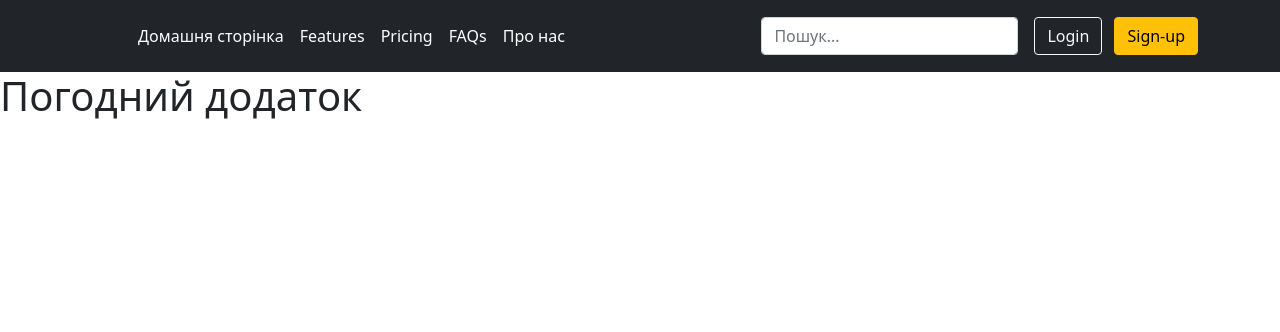
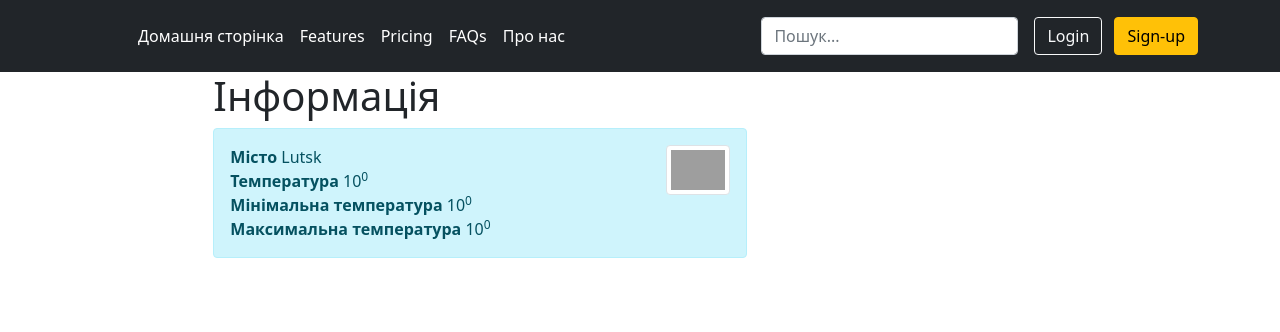
Before and after one commit to romaoksenyuk/weather_app, a Django app: page / in a window 1280 px wide. Shown: the top 332 px of the page. Run offline with Django 3.2, Linux system fonts and the light colour scheme; tables that the repository leaves empty hold one stand-in row (values such as "Sample post"); a database or web service that is not in the repository returns one stand-in record (values such as "Sample title"); data that the repository does not hold is empty; grey boxes are pictures that could not be loaded.

Commit message:
output info

```diff
--- a/weather/templates/index.html
+++ b/weather/templates/index.html
@@ -35,7 +35,22 @@
       </div>
     </div>
   </header>
-<h1>Погодний додаток</h1>
+ <div class="col-5 offset-2">
+            <h1>Інформація</h1>
+            <div class="alert alert-info">
+                <div class="row">
+                <div class="col-9">
+            <b>Місто</b> {{ info.city }}<br>
+                <b>Температура</b> {{ info.temp }}<sup>0</sup><br>
+                <b>Мінімальна температура</b> {{ info.temp_min }}<sup>0</sup><br>
+                <b>Максимальна температура</b> {{ info.temp_max }}<sup>0</sup><br>
+                    </div>
+                 <div class="col-2 offset-1">
+                <img src="http://openweathermap.org/img/w/{{ info.icon }}.png" alt=" Фото" class="img-thumbnail">
+                 </div>
+                    </div>
+            </div>
+        </div>
 </body>
 
 </html>
--- a/weather/views.py
+++ b/weather/views.py
@@ -1,4 +1,19 @@
+import requests
 from django.shortcuts import render
 
 def index(request):
-    return render(request, 'index.html')
+    appid = '2cc2e81d07f3347a238059f078af497d'
+    url = 'http://api.openweathermap.org/data/2.5/weather?q={}&units=metric&appid=' + appid
+    city = 'Lutsk'
+    res = requests.get(url.format(city)).json()
+
+    city_info = {
+        'city': city,
+        'temp': res["main"] ["temp"],
+        'temp_min': res["main"] ["temp_min"],
+        'temp_max': res["main"] ["temp_max"],
+        'icon': res["weather"] [0] ["icon"]
+    }
+    context = {'info': city_info}
+
+    return render(request, 'index.html', context)
```
